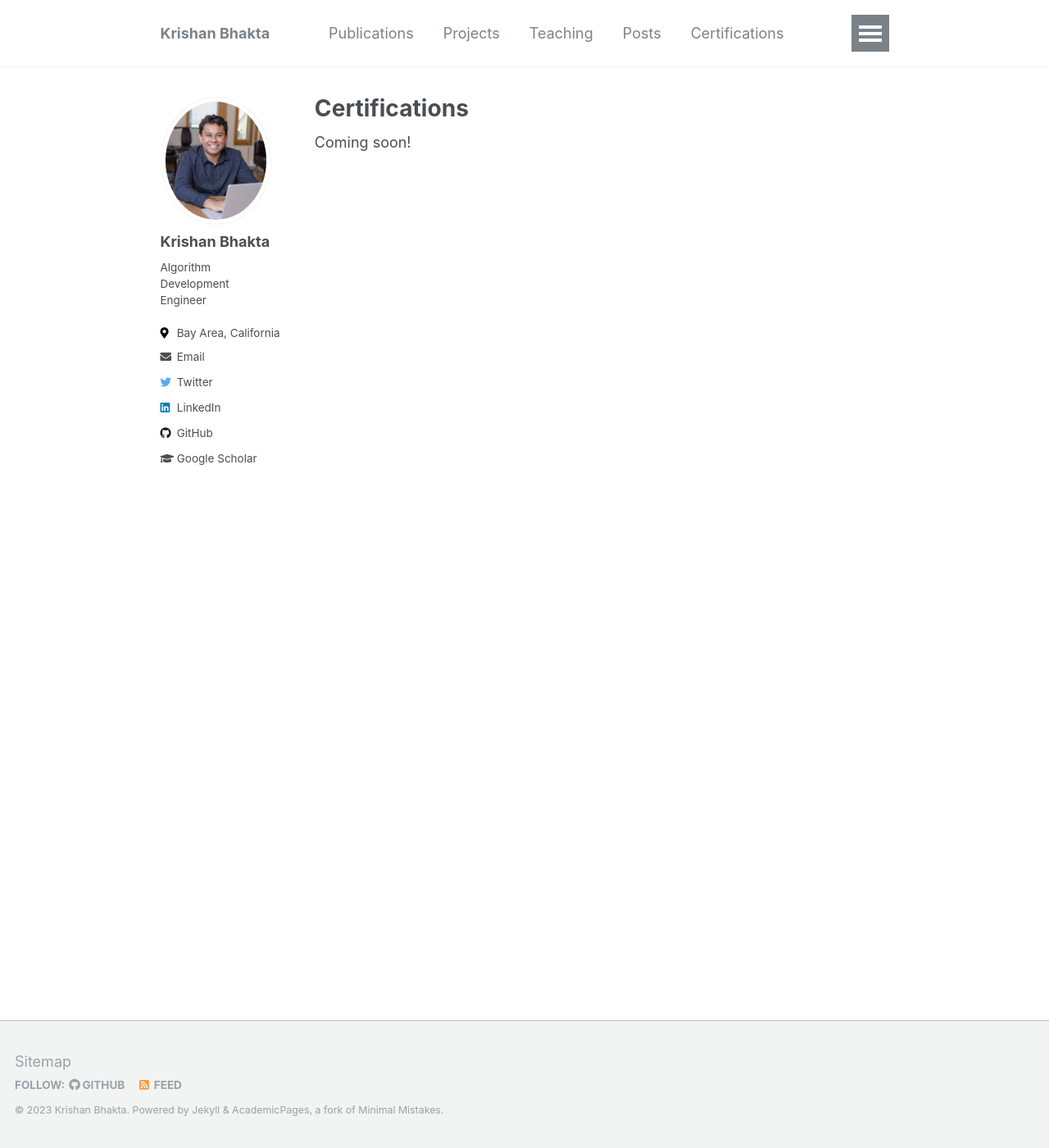
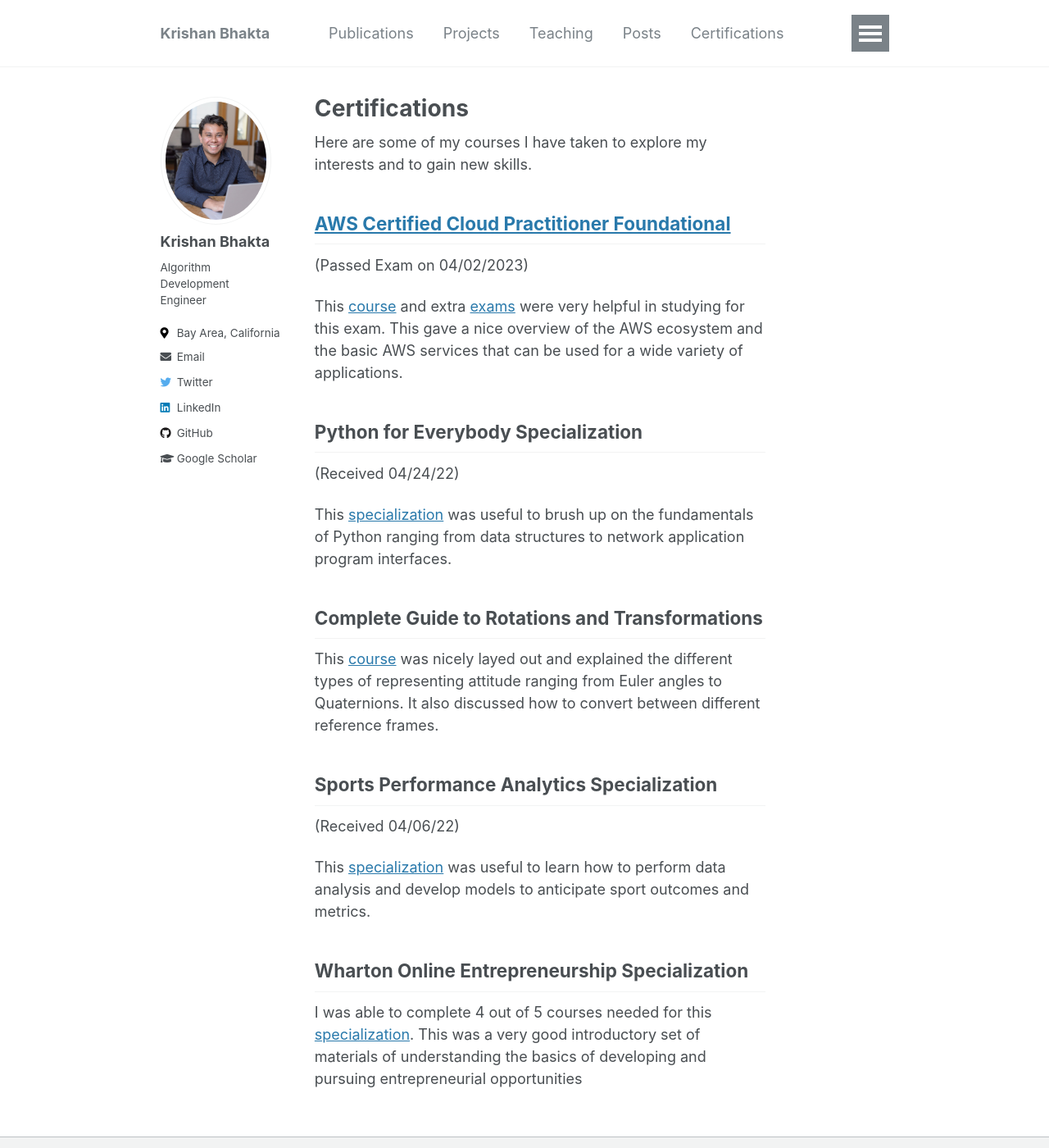
Before and after one commit to nicksheerin/nick_sheerin, a Jekyll site: the page built from _pages/certifications.md, in a window 1280 px wide and 1400 px high. Shown: the whole window at 82% size. Built offline with Jekyll 4.4.1, drawn with Linux system fonts in a browser that asks for light colours.

Commit message:
update certifications tab

```diff
--- a/_pages/certifications.md
+++ b/_pages/certifications.md
@@ -3,4 +3,30 @@
 title: "Certifications"
 ---
 
-Coming soon!
+Here are some of my courses I have taken to explore my interests and to gain new skills.
+
+## [AWS Certified Cloud Practitioner Foundational](https://www.credly.com/badges/eef56601-b08c-42ce-8bcf-ae0a8e3b4e0a/public_url)
+
+(Passed Exam on 04/02/2023)
+
+This [course](https://rb.gy/fqst6) and extra [exams](https://rb.gy/19lxn) were very helpful in studying for this exam. This gave a nice overview of the AWS ecosystem and the basic AWS services that can be used for a wide variety of applications.
+
+## Python for Everybody Specialization
+
+(Received 04/24/22)
+
+This [specialization](https://www.coursera.org/specializations/python) was useful to brush up on the fundamentals of Python ranging from data structures to network application program interfaces.
+
+## Complete Guide to Rotations and Transformations
+
+This [course](https://www.udemy.com/course/complete-guide-to-rotations-and-transformations/) was nicely layed out and explained the different types of representing attitude ranging from Euler angles to Quaternions. It also discussed how to convert between different reference frames.
+
+## Sports Performance Analytics Specialization
+
+(Received 04/06/22)
+
+This [specialization](https://www.coursera.org/specializations/sports-analytics) was useful to learn how to perform data analysis and develop models to anticipate sport outcomes and metrics.
+
+## Wharton Online Entrepreneurship Specialization
+
+I was able to complete 4 out of 5 courses needed for this [specialization](https://www.coursera.org/specializations/wharton-entrepreneurship#courses). This was a very good introductory set of materials of understanding the basics of developing and pursuing entrepreneurial opportunities
```
